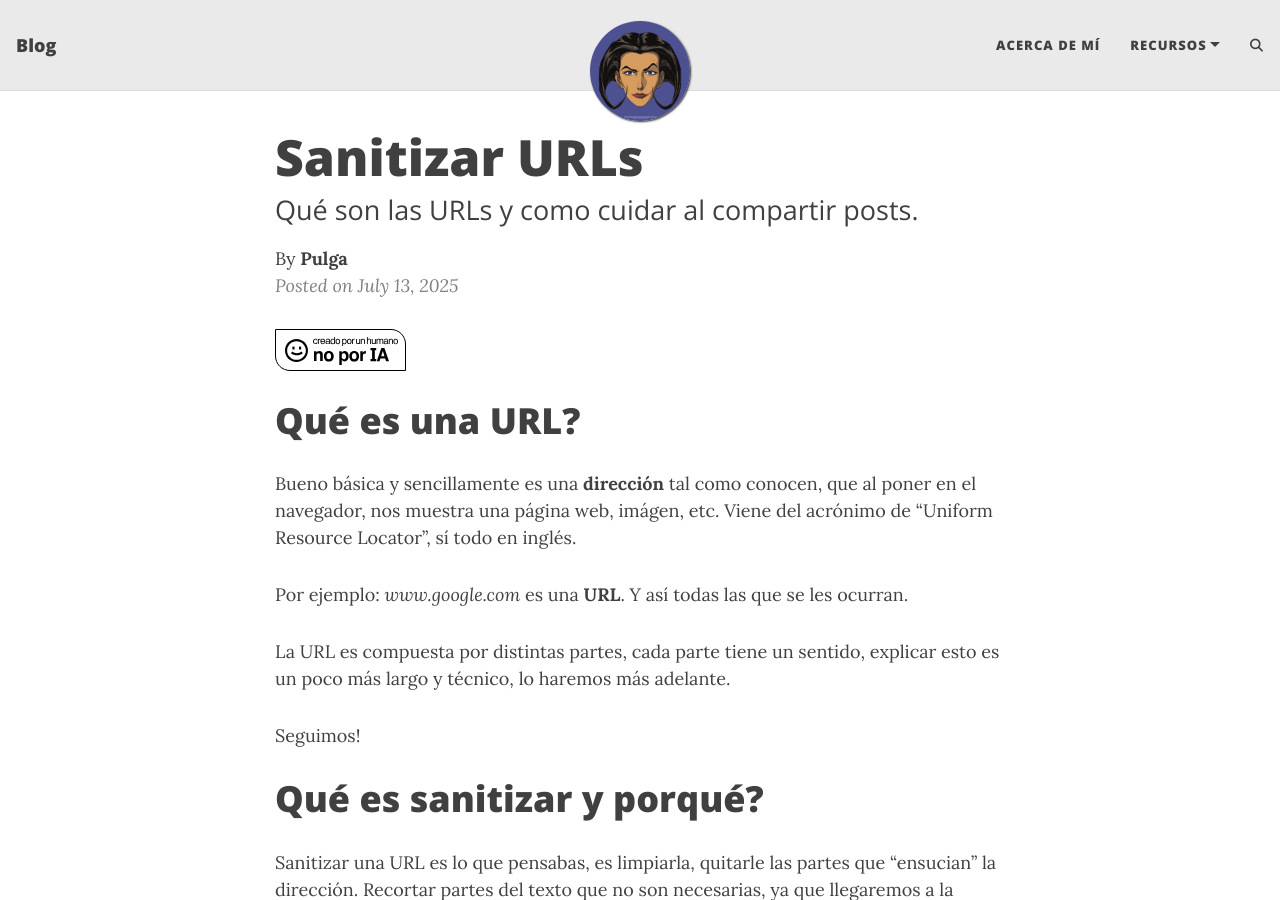
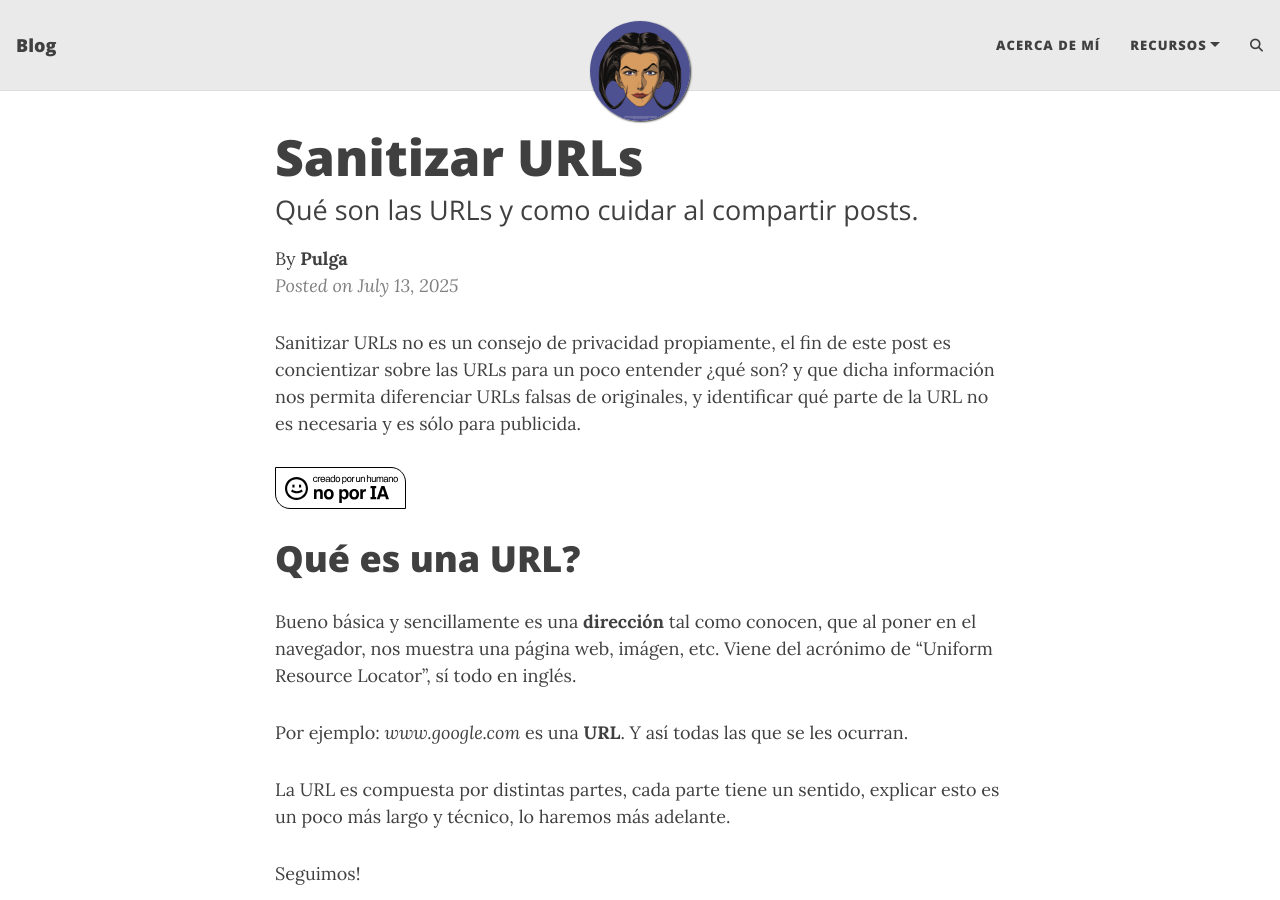
Before and after one commit to Pulga8/pulga8.github.io, a Jekyll site: the page built from _posts/2025-07-13-sanitizar-urls.md, in a window 1280 px wide and 900 px high. Built offline with Jekyll 4.4.1, drawn with Linux system fonts in a browser that asks for light colours; comment, search, counter and statistics services are not loaded.

Commit message:
add a block tip in last post

```diff
--- a/_posts/2025-07-13-sanitizar-urls.md
+++ b/_posts/2025-07-13-sanitizar-urls.md
@@ -7,6 +7,9 @@ share-img: /assets/img/ga4.png
 tags: [Sanitizar, URL, ClearURL, Sanitize, Sanitization URL]
 author: Pulga
 ---
+
+{: .block-tip}
+Sanitizar URLs no es un consejo de privacidad propiamente, el fin de este post es concientizar sobre las URLs para un poco entender ¿qué son? y que dicha información nos permita diferenciar URLs falsas de originales, y identificar qué parte de la URL no es necesaria y es sólo para publicida.
 
 ![](/assets/img/notbyai-es.svg)
 
```
